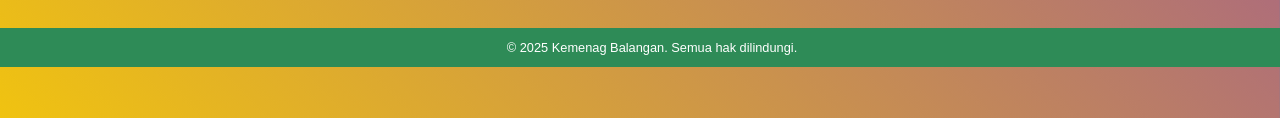
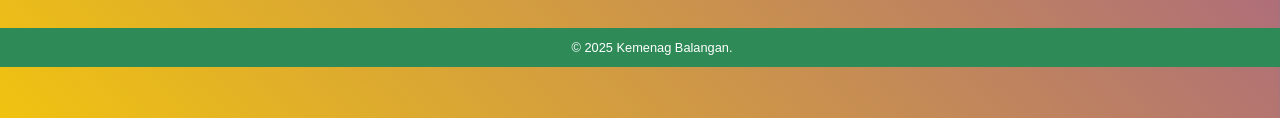
Before and after one commit to plhutbalangan/info-haji, a plain HTML site: page awal.html in a window 1280 px wide. Shown: the part 238-356 px from the top of the page. Drawn offline with Linux system fonts and the light colour scheme.

Commit message:
Update awal.html

```diff
--- a/awal.html
+++ b/awal.html
@@ -247,7 +247,7 @@
   </div>
 
   <footer>
-    © 2025 Kemenag Balangan. Semua hak dilindungi.
+    © 2025 Kemenag Balangan.
   </footer>
 
   <div class="bottom-nav">
```
